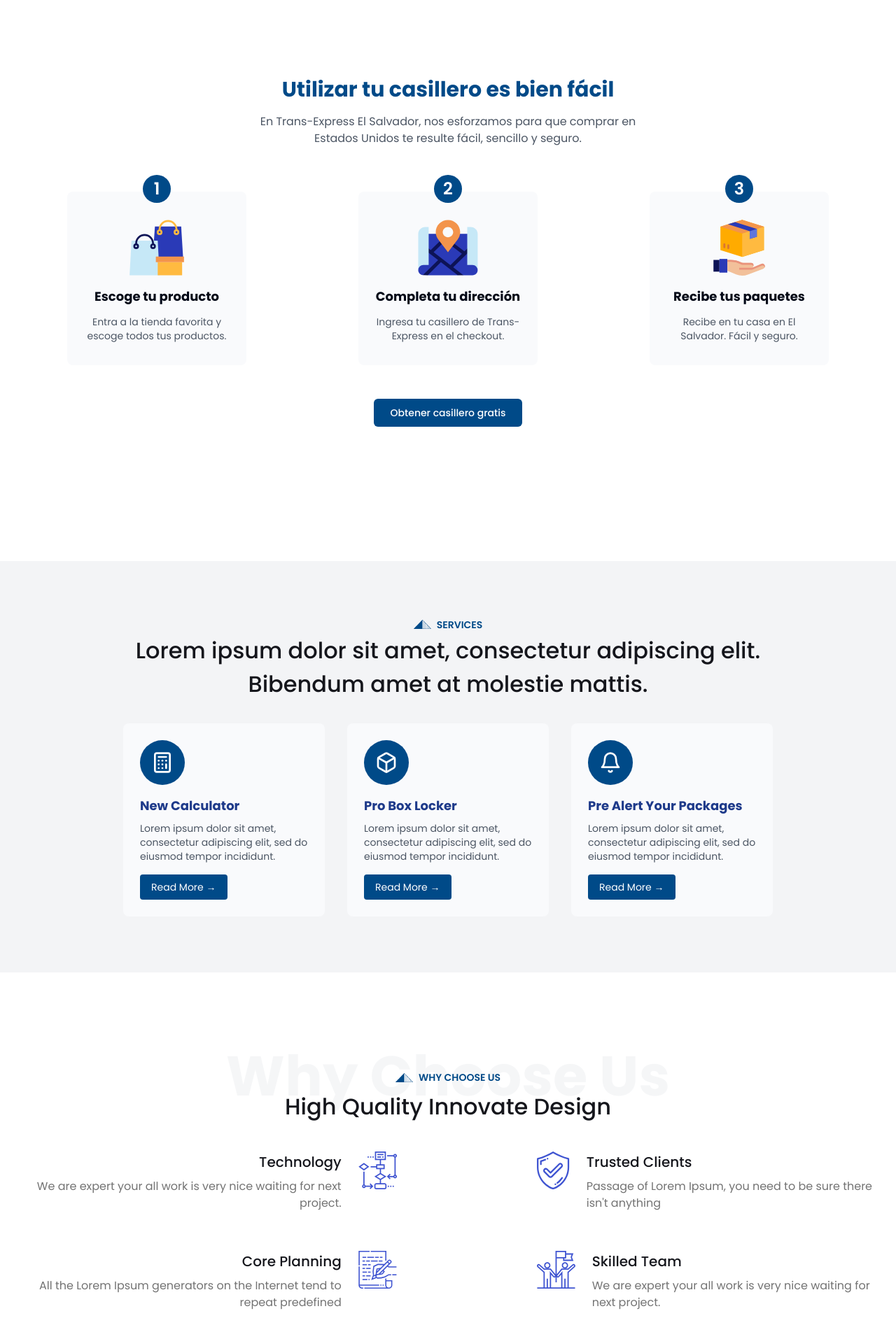
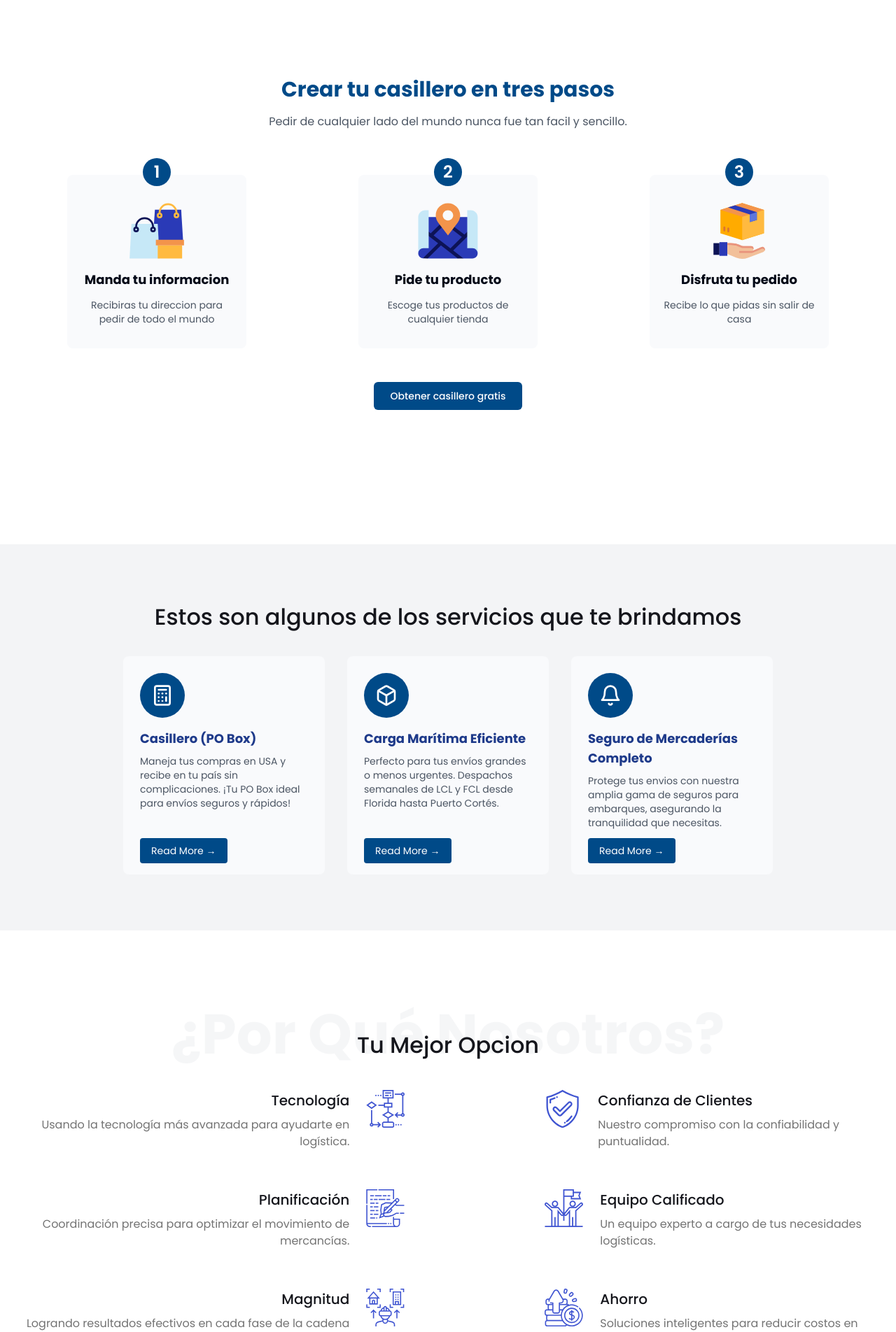
Before and after one commit to mohammadJahid8/transexpress, a Next.js app: page / in a window 1280 px wide. Shown: the part 425-2329 px from the top of the page at 70% size. Built offline with nearby package versions, Linux system fonts and the light colour scheme.

Commit message:
feedbacks

```diff
--- a/app/calculator/page.tsx
+++ b/app/calculator/page.tsx
@@ -32,10 +32,10 @@ const Calculator = () => {
       </div>
 
       <div className='flex flex-col md:flex-row justify-center items-center gap-8 p-4 md:p-8 mb-10'>
-        <div className='bg-gray-100 shadow-md rounded-lg p-6 w-full md:w-[520px]'>
+        <div className='bg-secondary shadow-md rounded-lg p-6 w-full md:w-[520px]'>
           <form className='space-y-4'>
             <div>
-              <label className='block text-sm font-medium text-gray-700'>
+              <label className='block text-sm font-medium text-white'>
                 Peso
               </label>
               <Input
@@ -45,7 +45,7 @@ const Calculator = () => {
               />
             </div>
             <div>
-              <label className='block text-sm font-medium text-gray-700'>
+              <label className='block text-sm font-medium text-white'>
                 Valor
               </label>
               <Input
@@ -55,7 +55,7 @@ const Calculator = () => {
               />
             </div>
             <div>
-              <label className='block text-sm font-medium text-gray-700'>
+              <label className='block text-sm font-medium text-white'>
                 Ciudad
               </label>
               <Select>
@@ -75,7 +75,7 @@ const Calculator = () => {
               </Select>
             </div>
             <div>
-              <label className='block text-sm font-medium text-gray-700'>
+              <label className='block text-sm font-medium text-white'>
                 Tipo de mercadería
               </label>
               <Select>
@@ -94,20 +94,20 @@ const Calculator = () => {
                 </SelectContent>
               </Select>
             </div>
-            <Button type='submit' className='w-full mt-4 bg-primary text-white'>
+            <Button type='submit' className='w-full mt-4 bg-white text-black'>
               Calculate
             </Button>
           </form>
         </div>
-        <div className='bg-gray-100 shadow-md rounded-lg p-6 w-full md:w-80'>
-          <h2 className='text-xl font-bold text-center text-primary mb-4'>
+        <div className='bg-secondary shadow-md rounded-lg p-6 w-full md:w-80'>
+          <h2 className='text-xl font-bold text-center text-white mb-4'>
             Resumen para cliente
           </h2>
           <ul className='space-y-2'>
             {resumenItems.map((item, index) => (
               <li
                 key={index}
-                className={`flex justify-between border-b ${
+                className={`flex justify-between border-b text-white ${
                   index === 0 ? 'pt-0' : 'pt-4'
                 }`}
               >
--- a/components/global/choose-us.tsx
+++ b/components/global/choose-us.tsx
@@ -7,18 +7,18 @@ const ChooseUs = () => {
       <div className='max-w-screen-3xl mx-auto'>
         <div className='flex flex-col gap-2 justify-center items-center text-center relative mb-10'>
           <div className='absolute top-2 left-1/2 transform -translate-x-1/2 -translate-y-1/2 text-[40px] md:text-[80px] 3xl:text-[150px] font-bold text-gray-300 opacity-20 whitespace-nowrap'>
-            Why Choose Us
+            ¿Por Qué Nosotros?
           </div>
-          <h4
+          {/* <h4
             className={cn(
               'text-sm text-primary inline-flex gap-2 items-center uppercase font-semibold relative z-10'
             )}
           >
             <img src='/subtitle.svg' alt='Fast Forward' />
-            Why Choose Us
-          </h4>
+            ¿Por Qué Nosotros?
+          </h4> */}
           <h1 className='text-[32px] 3xl:text-[52px] font-medium text-[#15161c] relative z-10'>
-            High Quality Innovate Design
+            Tu Mejor Opcion
           </h1>
         </div>
 
@@ -27,20 +27,20 @@ const ChooseUs = () => {
             <div className='relative z-10 flex flex-col items-start 2lg:items-end gap-14'>
               <Features
                 icon={'/why-icon1.svg'}
-                label='Technology'
-                description='We are expert your all work is very nice waiting for next project.'
+                label='Tecnología'
+                description='Usando la tecnología más avanzada para ayudarte en logística.'
                 className='flex-row-reverse 2lg:flex-row text-start 2lg:text-end'
               />
               <Features
                 icon={'/why-icon2.svg'}
-                label='Core Planning'
-                description='All the Lorem Ipsum generators on the Internet tend to repeat predefined'
+                label='Planificación'
+                description='Coordinación precisa para optimizar el movimiento de mercancías.'
                 className='flex-row-reverse 2lg:flex-row text-start 2lg:text-end'
               />
               <Features
                 icon={'/why-icon3.svg'}
-                label='Project Result'
-                description='Making this the first true generator on the Internet uses a dictionary'
+                label='Magnitud'
+                description='Logrando resultados efectivos en cada fase de la cadena logística.'
                 className='flex-row-reverse 2lg:flex-row text-start 2lg:text-end'
               />
             </div>
@@ -54,20 +54,20 @@ const ChooseUs = () => {
             <div className='relative z-10 flex flex-col gap-14 items-start'>
               <Features
                 icon={'/why-icon4.svg'}
-                label='Trusted Clients'
-                description="Passage of Lorem Ipsum, you need to be sure there isn't anything"
+                label='Confianza de Clientes'
+                description='Nuestro compromiso con la confiabilidad y puntualidad.'
                 className='flex-row-reverse text-start'
               />
               <Features
                 icon={'/why-icon5.svg'}
-                label='Skilled Team'
-                description='We are expert your all work is very nice waiting for next project.'
+                label='Equipo Calificado'
+                description='Un equipo experto a cargo de tus necesidades logísticas.'
                 className='flex-row-reverse text-start'
               />
               <Features
                 icon={'/why-icon6.svg'}
-                label='Save Money'
-                description='We are expert your all work is very nice waiting for next project.'
+                label='Ahorro'
+                description='Soluciones inteligentes para reducir costos en transporte.'
                 className='flex-row-reverse text-start'
               />
             </div>
--- a/components/global/faq.tsx
+++ b/components/global/faq.tsx
@@ -12,16 +12,16 @@ const Faqs = () => {
     >
       <div className='max-w-[1200px] mx-auto'>
         <div className='flex flex-col gap-2 justify-center items-center text-center pb-12'>
-          <h4
+          {/* <h4
             className={cn(
               'text-sm text-primary inline-flex gap-2 items-center uppercase font-semibold relative z-10'
             )}
           >
             <img src='/subtitle.svg' alt='Fast Forward' />
             FAQs
-          </h4>
+          </h4> */}
           <h1 className='text-[32px] font-medium text-[#15161c] relative z-10 max-w-[900px] mx-auto'>
-            Your Queries Answered, All in One Place
+            Preguntas Frecuentes.
           </h1>
         </div>
 
--- a/components/global/services.tsx
+++ b/components/global/services.tsx
@@ -7,56 +7,57 @@ const Services = () => {
   const services = [
     {
       id: 1,
-      title: 'New Calculator',
+      title: 'Casillero (PO Box)',
       description:
-        'Lorem ipsum dolor sit amet, consectetur adipiscing elit, sed do eiusmod tempor incididunt.',
+        'Maneja tus compras en USA y recibe en tu país sin complicaciones. ¡Tu PO Box ideal para envíos seguros y rápidos!',
       icon: <CalculatorIcon className='w-8 h-8' />,
     },
     {
       id: 2,
-      title: 'Pro Box Locker',
+      title: 'Carga Marítima Eficiente',
       description:
-        'Lorem ipsum dolor sit amet, consectetur adipiscing elit, sed do eiusmod tempor incididunt.',
+        'Perfecto para tus envíos grandes o menos urgentes. Despachos semanales de LCL y FCL desde Florida hasta Puerto Cortés.',
       icon: <BoxIcon className='w-8 h-8' />,
     },
     {
       id: 3,
-      title: 'Pre Alert Your Packages',
+      title: 'Seguro de Mercaderías Completo',
       description:
-        'Lorem ipsum dolor sit amet, consectetur adipiscing elit, sed do eiusmod tempor incididunt.',
+        'Protege tus envios con nuestra amplia gama de seguros para embarques, asegurando la tranquilidad que necesitas.',
       icon: <BellIcon className='w-8 h-8' />,
     },
   ];
 
   return (
     <div className='text-center px-4 lg:px-0 py-20 my-0 lg:my-20 bg-gray-100'>
-      <h4
+      {/* <h4
         className={cn(
           'text-sm text-primary inline-flex gap-2 items-center uppercase font-semibold relative z-10'
         )}
       >
         <img src='/subtitle.svg' alt='Fast Forward' />
         Services
-      </h4>
+      </h4> */}
       <h1 className='text-[32px] font-medium text-[#15161c] relative z-10 max-w-[900px] mx-auto'>
-        Lorem ipsum dolor sit amet, consectetur adipiscing elit. Bibendum amet
-        at molestie mattis.
+        Estos son algunos de los servicios que te brindamos
       </h1>
 
       <div className='flex flex-col md:flex-row justify-center mt-8 gap-8'>
         {services.map((service, index) => (
           <div
             key={index}
-            className='w-full md:w-72 bg-[#f9fafc] p-6 rounded-lg text-start '
+            className='relative w-full md:w-72 bg-[#f9fafc] p-6 rounded-lg text-start '
           >
             <div className='h-16 w-16 bg-primary rounded-full mb-4 flex items-center justify-center text-white'>
               {service.icon}
             </div>
             <h3 className='text-lg font-bold text-blue-900'>{service.title}</h3>
-            <p className='text-sm text-gray-600 mt-2'>{service.description}</p>
+            <p className='text-sm text-gray-600 mt-2 mb-10'>
+              {service.description}
+            </p>
             <Link
               href={`/services/${service.id}`}
-              className='text-sm text-white bg-primary mt-4 inline-block px-4 py-2 rounded'
+              className='text-sm text-white bg-primary inline-block px-4 py-2 rounded absolute bottom-0 mb-4'
             >
               Read More →
             </Link>
--- a/components/global/steps.tsx
+++ b/components/global/steps.tsx
@@ -6,20 +6,20 @@ const Steps = () => {
   const steps = [
     {
       number: 1,
-      title: 'Escoge tu producto',
-      description: 'Entra a la tienda favorita y escoge todos tus productos.',
+      title: 'Manda tu informacion',
+      description: 'Recibiras tu direccion para pedir de todo el mundo',
       icon: '/step1.svg',
     },
     {
       number: 2,
-      title: 'Completa tu dirección',
-      description: 'Ingresa tu casillero de Trans-Express en el checkout.',
+      title: 'Pide tu producto',
+      description: 'Escoge tus productos de cualquier tienda',
       icon: '/step2.svg',
     },
     {
       number: 3,
-      title: 'Recibe tus paquetes',
-      description: 'Recibe en tu casa en El Salvador. Fácil y seguro.',
+      title: 'Disfruta tu pedido',
+      description: 'Recibe lo que pidas sin salir de casa',
       icon: '/step3.svg',
     },
   ];
@@ -28,11 +28,10 @@ const Steps = () => {
     <div className='text-center px-4 lg:px-0 py-28 bg-white relative overflow-hidden'>
       <div className='relative z-10 flex flex-col items-center gap-4 max-w-screen-3xl mx-auto'>
         <h2 className='text-2xl md:text-3xl font-bold text-primary'>
-          Utilizar tu casillero es bien fácil
+          Crear tu casillero en tres pasos
         </h2>
         <p className='text-gray-600 mb-12 max-w-xl mx-auto'>
-          En Trans-Express El Salvador, nos esforzamos para que comprar en
-          Estados Unidos te resulte fácil, sencillo y seguro.
+          Pedir de cualquier lado del mundo nunca fue tan facil y sencillo.
         </p>
         <div className='flex flex-col md:flex-row justify-center items-center gap-4 gap-y-20 lg:gap-40'>
           {steps.map((step) => (
```
Also changed, not shown: components/global/subscribe.tsx (+11 -21 lines).
